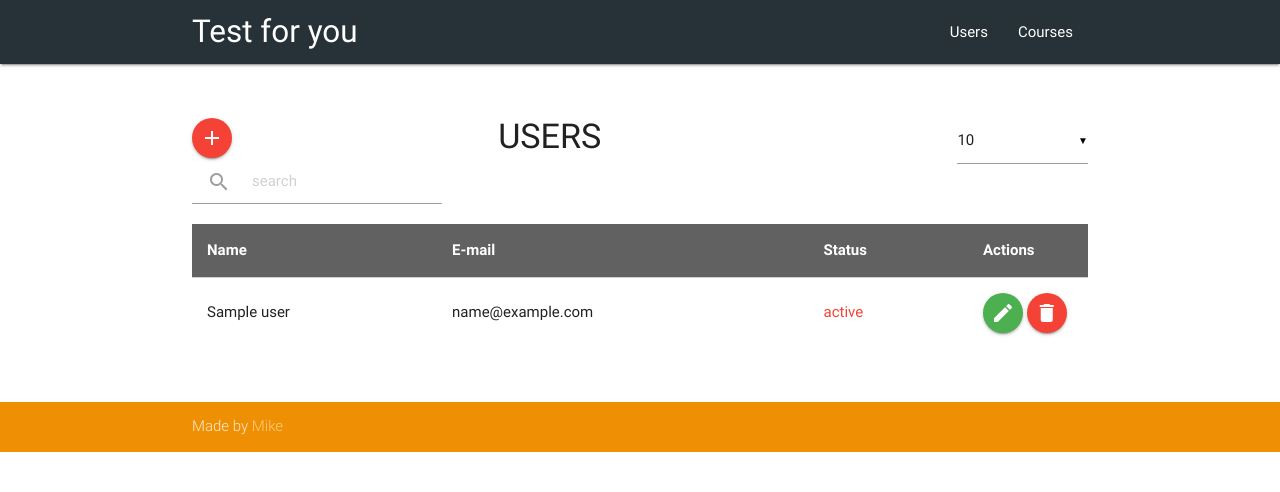
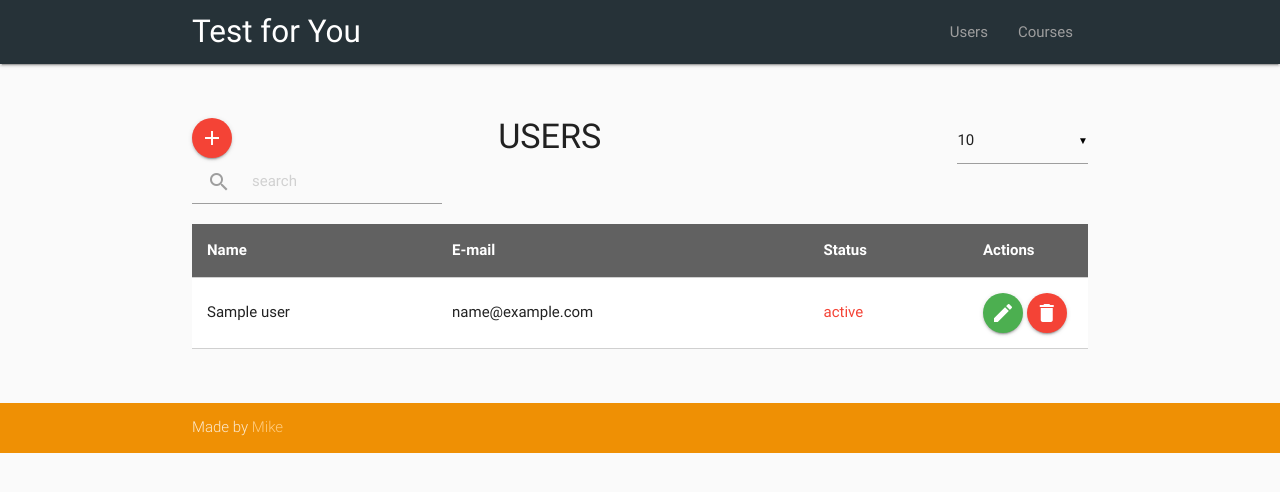
Before and after one commit to mikekeda/synergy, a Python web app: template templates/users.html in a window 1280 px wide. Shown: the top 492 px of the page. Run offline with Jinja, Linux system fonts and the light colour scheme; the template is opened without the code that fills it: most values are stand-ins (such as "Sample title", 1, 10 or a date in 2020).

Commit message:
Small improvements.

```diff
--- a/main.py
+++ b/main.py
@@ -67,7 +67,7 @@ async def users_page(request):
         pages=pages,
         current_page=page,
         items_per_page=items_per_page,
-        search=search
+        search=search,
     )
 
 
--- a/static/css/main.css
+++ b/static/css/main.css
@@ -16,6 +16,15 @@
 
 .text-uppercase {
   text-transform: uppercase!important;
+}
+
+.required:before {
+  color: red;
+  content:"* ";
+}
+
+.invalid {
+  color: red;
 }
 
 .h4 {
--- a/templates/base.html
+++ b/templates/base.html
@@ -13,17 +13,25 @@
     <meta name="description" content="{% block description %}Just a task{% endblock description %}">
   </head>
 
-  <body>
+  <body class="grey lighten-5">
     <nav class="blue-grey darken-4" role="navigation">
-      <div class="nav-wrapper container"><a id="logo-container" href="/" class="brand-logo">Test for you</a>
+      <div class="nav-wrapper container"><a id="logo-container" href="/" class="brand-logo">Test for You</a>
         <ul class="right hide-on-med-and-down">
-          <li><a href="/">Users</a></li>
-          <li><a href="/courses">Courses</a></li>
+          <li>
+            <a href="/" class='{% if request.path == '/' %}active{% else %}grey-text{% endif %}'>Users</a>
+          </li>
+          <li>
+            <a href="/courses" class='{% if request.path == '/courses' %}active{% else %}grey-text{% endif %}'>Courses</a>
+          </li>
         </ul>
 
         <ul id="nav-mobile" class="side-nav">
-          <li><a href="/">Users</a></li>
-          <li><a href="/courses">Courses</a></li>
+          <li>
+            <a href="/" class='{% if request.path == '/' %}active{% else %}grey-text{% endif %}'>Users</a>
+          </li>
+          <li>
+            <a href="/courses" class='{% if request.path == '/courses' %}active{% else %}grey-text{% endif %}'>Courses</a>
+          </li>
         </ul>
         <a href="#" data-activates="nav-mobile" class="button-collapse"><i class="material-icons">menu</i></a>
       </div>
--- a/templates/courses.html
+++ b/templates/courses.html
@@ -7,7 +7,7 @@
     <div class="col s12 center-align"><h1 class="no-margin text-uppercase h4">Courses</h1></div>
   </div>
 
-  <table class="table-list">
+  <table class="table-list white bordered">
     <thead class="grey darken-2">
       <tr>
         <th class="no-br-radius white-text">Name</th>
--- a/templates/user-form.html
+++ b/templates/user-form.html
@@ -16,7 +16,7 @@
             <div class="input-field col s12">
               {% if field.name != 'csrf_token' and field.type != 'SelectField' and field.type != 'SelectMultipleField' %}
                 <input id="{{ field.name }}" {% if not new and field.name == 'name' %}readonly{% endif %} name="{{ field.name }}" type="{{ field.widget.input_type }}" value="{{ field.data|default('', True) }}" class="validate{% if field.errors %} invalid{% endif %}">
-                <label for="{{ field.name }}" {% if field.errors %} data-error="{{ field.errors|join('. ') }}"{% endif %}>{{ field.label.text }}</label>
+                <label for="{{ field.name }}" {% if field.errors %} data-error="{{ field.errors|join('. ') }}"{% endif %}{% if field.flags.required %} class="required"{% endif %}>{{ field.label.text }}</label>
               {% else %}
                 {{ field }}
                 {% if field.name != 'csrf_token' %}
@@ -26,7 +26,8 @@
             </div>
           {% endfor %}
           <div class="input-field col s12">
-            <button class="btn waves-effect waves-light right" type="submit" name="action">Save
+            <button class="btn waves-effect waves-light right" type="submit" name="action">
+              {% if new %}Create{% else %}Save{% endif %}
               <i class="material-icons right">send</i>
             </button>
           </div>
--- a/templates/users.html
+++ b/templates/users.html
@@ -36,7 +36,7 @@
     </div>
   </div>
 
-  <table class="table-list">
+  <table class="table-list white bordered">
     <thead class="grey darken-2">
       <tr>
         <th class="no-br-radius white-text">Name</th>
```
